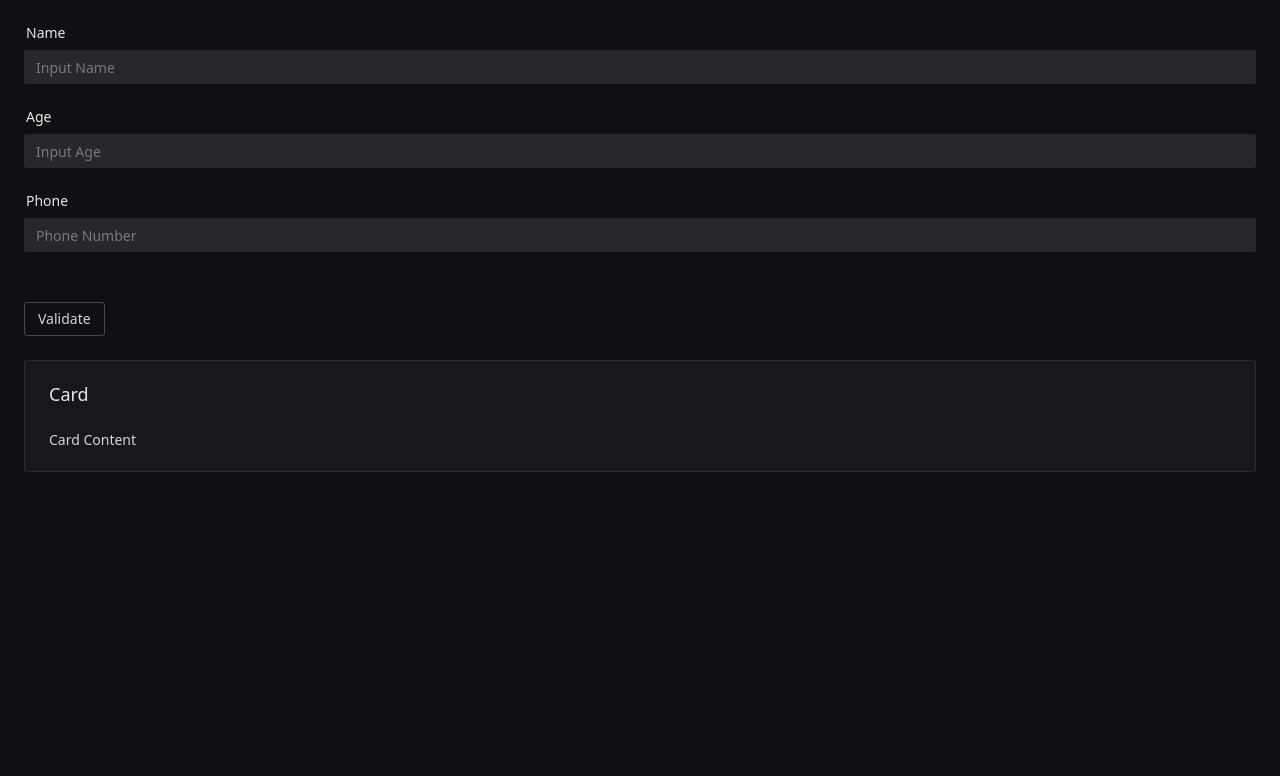
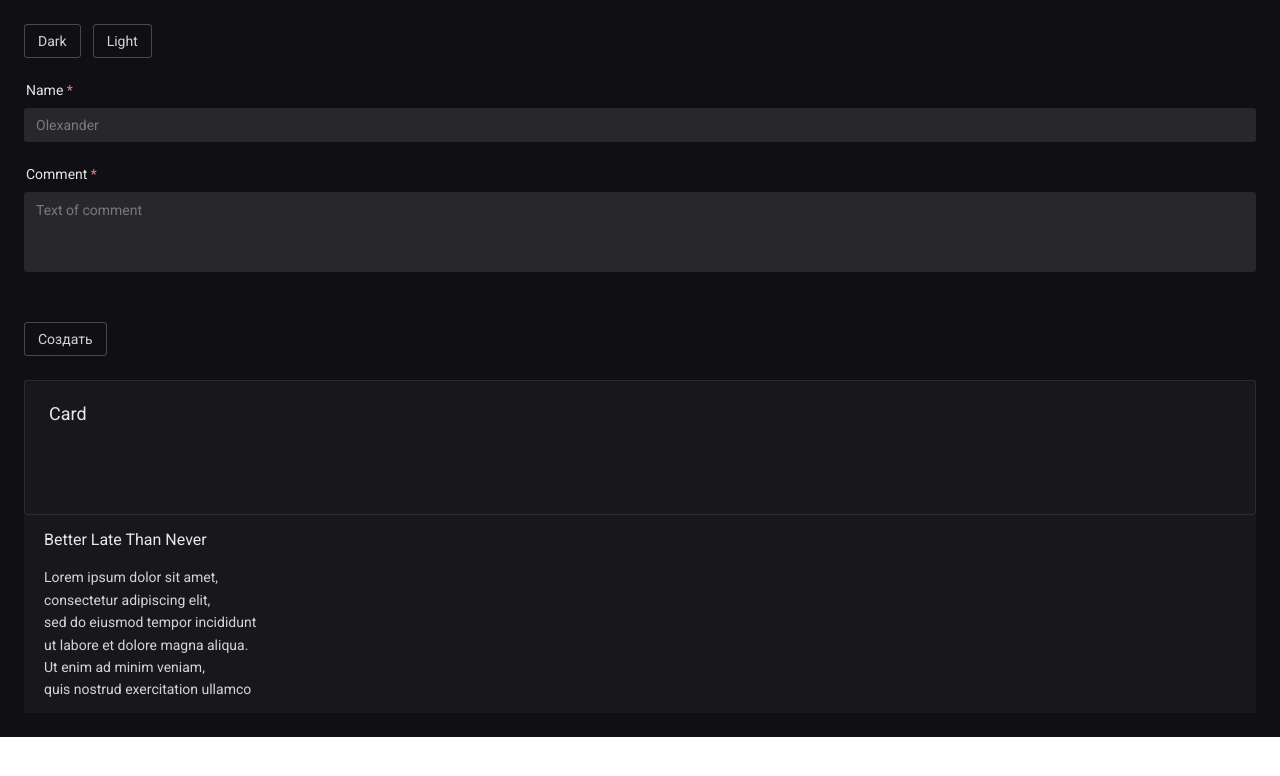
Before and after one commit to slabnevitch/vue3-composition-for-beginers, a Vue app: page / in a window 1280 px wide. Shown: the top 776 px of the page. Built offline with nearby package versions, Linux system fonts and the light colour scheme.

Commit message:
добавил валидацию формы

```diff
--- a/src/App.vue
+++ b/src/App.vue
@@ -1,35 +1,33 @@
 <template>
-  <n-config-provider :theme="darkTheme">
-    <n-layout>
-      <n-layout-content content-style="padding: 24px;">
-      <!--   <n-space>
-          <n-button @click="theme = darkTheme">Dark</n-button>
-          <n-button @click="theme = null">Light</n-button>
-        </n-space> -->
-        <AddRecipe :onAdd="onAdd" />
+  <n-message-provider>
+    <n-config-provider :theme="theme">
+      <n-layout>
+        <n-layout-content content-style="padding: 24px;">
+          <n-space style="padding-bottom: 24px;">
+            <n-button @click="theme = darkTheme">Dark</n-button>
+            <n-button @click="theme = lightTheme">Light</n-button>
+          </n-space>
+          <AddRecipe />
 
-      </n-layout-content>
-    </n-layout>
-    <n-global-style />
+          <RecipeList/>
+        </n-layout-content>
+      </n-layout>
+      <!-- <n-global-style /> -->
+    </n-config-provider>
 
-      <!-- <div class="columns">
-        <RecipeList :recipies="recipies"
-          :setCurrent="setCurrent" />
-        <RecipeDetail :recipe="current"
-          @deleteRecipe="remove" />
-      </div> -->
-
-  </n-config-provider>
+  </n-message-provider>
 
 </template>
 
 <script>
+import {ref} from 'vue';
+
 import AddRecipe from '@/components/AddRecipe'
 import RecipeDetail from '@/components/RecipeDetail'
 import RecipeList from '@/components/RecipeList'
 
-import {useApp} from '@/compositions/app'
-import { darkTheme, NConfigProvider, NGlobalStyle, NSpace, NButton, NLayout, NLayoutHeader, NLayoutContent } from 'naive-ui';
+
+import { darkTheme, lightTheme, NConfigProvider, NGlobalStyle, NSpace, NButton, NLayout, NLayoutHeader, NLayoutContent, NMessageProvider } from 'naive-ui';
 
 export default {
   name: 'app',
@@ -43,13 +41,15 @@ export default {
     NSpace,
     NButton,
     NLayout,
-    NLayoutContent
+    NLayoutContent,
+    NMessageProvider
   },
 
   setup(){
     return{
-      ...useApp(),
-       darkTheme
+      theme: ref(darkTheme),
+      darkTheme,
+      lightTheme
     }
   }
 }
--- a/src/components/AddRecipe.vue
+++ b/src/components/AddRecipe.vue
@@ -3,55 +3,45 @@
 
     <n-form
       ref="formRef"
+      :model="formValue"
+      :rules="rules"
+    >
+      <n-form-item label="Name" path="name">
+        <n-input  v-model:value="formValue.name" placeholder="Olexander" />
+      </n-form-item>
 
-  >
-    <n-form-item label="Name" path="user.name">
-      <n-input  placeholder="Input Name" />
-    </n-form-item>
-    <n-form-item label="Age" path="user.age">
-      <n-input placeholder="Input Age" />
-    </n-form-item>
-    <n-form-item label="Phone" path="phone">
-      <n-input  placeholder="Phone Number" />
+     <n-form-item :span="12" label="Comment" path="text">
+        <n-input
+          placeholder="Text of comment"
+          type="textarea"
+          v-model:value="formValue.text"
+          :autosize="{
+            minRows: 3,
+            maxRows: 10
+          }"
+        />
       </n-form-item>
       <n-form-item>
-      <n-button>
-        Validate
+        <n-button @click="handleValidateClick">
+          Создать
         </n-button>
       </n-form-item>
     </n-form>
-      <!-- <h1>Pizdyk</h1> -->
 
     <n-card title="Card">
-    Card Content
+        <pre>{{ formValue.name }}
+        </pre>
     </n-card>
 
 
 
-    <!-- <form class="form" @submit.prevent="submit">
-      <h1>Добавить рецепт</h1>
-      <div>
-        <div class="input">
-          <input type="text" placeholder="Название рецепта" />
-        </div>
-        <div class="input">
-          <input type="text" placeholder="Описание рецепта" />
-        </div>
-      </div>
 
-      <div class="buttons">
-          <n-button attr-type="submit">Добавить</n-button>
-        <button class="btn" type="submit"></button>
-        <button class="btn secondary" type="button">
-        </button>
-      </div>
-    </form> -->
 </template>
 
 
 <script>
   import {ref, reactive, computed} from 'vue';
-  import { NButton, NCard, NForm, NFormItem, NInput } from 'naive-ui';
+  import { NButton, NCard, NForm, NFormItem, NInput, useMessage, NMessageProvider } from 'naive-ui';
 
 export default{
   components: {
@@ -59,72 +49,49 @@ export default{
        NForm,
       NInput,
        NCard,
-       NFormItem
+       NFormItem,
+       useMessage,
+       NMessageProvider
     },
-  props: {
-    onAdd: {
-      type: Function
+    data(){
+      return{
+        message: useMessage(),
+
+        formValue: {
+          // user:{
+           name: null,
+           text: null
+          // }
+       },
+       rules: {
+        name: {
+          required: true,
+          message: 'Please input your name',
+          trigger: 'blur'
+        },
+        text: {
+          required: true,
+          message: 'Please input your message',
+          trigger: ['input', 'blur']
+        }
+      }
     }
   },
-  setup() {
-    // const formRef = ref(null);
-    // const rPasswordFormItemRef = ref(null);
-    // const message = useMessage();
-    // const modelRef = ref({
-    //   age: null,
-    //   password: null,
-    //   reenteredPassword: null
-    // });
-    // function validatePasswordStartWith(rule, value) {
-    //   return !!modelRef.value.password && modelRef.value.password.startsWith(value) && modelRef.value.password.length >= value.length;
-    // }
-    // function validatePasswordSame(rule, value) {
-    //   return value === modelRef.value.password;
-    // }
-    // const rules = {
-    //   age: [
-    //     {
-    //       required: true,
-    //       validator(rule, value) {
-    //         if (!value) {
-    //           return new Error("Age is required");
-    //         } else if (!/^\d*$/.test(value)) {
-    //           return new Error("Age should be an integer");
-    //         } else if (Number(value) < 18) {
-    //           return new Error("Age should be above 18");
-    //         }
-    //         return true;
-    //       },
-    //       trigger: ["input", "blur"]
-    //     }
-    //   ],
-    //   password: [
-    //     {
-    //       required: true,
-    //       message: "Password is required"
-    //     }
-    //   ],
-    //   reenteredPassword: [
-    //     {
-    //       required: true,
-    //       message: "Re-entered password is required",
-    //       trigger: ["input", "blur"]
-    //     },
-    //     {
-    //       validator: validatePasswordStartWith,
-    //       message: "Password is not same as re-entered password!",
-    //       trigger: "input"
-    //     },
-    //     {
-    //       validator: validatePasswordSame,
-    //       message: "Password is not same as re-entered password!",
-    //       trigger: ["blur", "password-input"]
-    //     }
-    //   ]
-    // };
-    return {
 
-    };
+  methods: {
+    handleValidateClick (e) {
+      e.preventDefault();
+        console.log(this.formValue.name)
+
+      this.$refs.formRef.validate((errors) => {
+        if (!errors) {
+          this.message.success('Valid');
+        } else {
+          console.log(errors);
+          this.message.error('Invalid');
+        }
+      })
+    }
   }
 };
 </script>
--- a/src/components/RecipeList.vue
+++ b/src/components/RecipeList.vue
@@ -1,34 +1,42 @@
 <template>
-  <div class="list">
-    <div v-if="recipies.length">
-      <div class="card"
-        v-for="recipie in recipies" :key="recipie.id"
-        @click="clickRecipie(recipie.id)">
-        <h2 class="card-title">{{recipie.title}}</h2>
-      </div>
-    </div>
-
-    <p v-else class="center">Нет рецептов. Добавьте первый</p>
-  </div>
+ <n-list hoverable clickable>
+    <n-list-item>
+      <n-thing title="Better Late Than Never" content-style="margin-top: 10px;">
+        Lorem ipsum dolor sit amet,<br>
+        consectetur adipiscing elit,<br>
+        sed do eiusmod tempor incididunt<br>
+        ut labore et dolore magna aliqua.<br>
+        Ut enim ad minim veniam,<br>
+        quis nostrud exercitation ullamco
+      </n-thing>
+    </n-list-item>
+  </n-list>
 </template>
 
 <script>
+  import { NSpace, NList, NListItem, NThing } from 'naive-ui';
 export default {
-  props: {
-    recipies: {
-      type: Array,
-      default: () => []
-    },
-    setCurrent: {
-      type: Function
-    }
-  },
-  methods: {
-    clickRecipie(id){
-      console.log(id)
-      this.setCurrent(id)
-    }
+  components: {
+    NSpace,
+    NList,
+    NListItem,
+    NThing
   }
+  // props: {
+  //   recipies: {
+  //     type: Array,
+  //     default: () => []
+  //   },
+  //   setCurrent: {
+  //     type: Function
+  //   }
+  // },
+//   methods: {
+//     clickRecipie(id){
+//       console.log(id)
+//       this.setCurrent(id)
+//     }
+//   }
 }
 </script>
 
```
Lines whose indentation alone changed are shown as unchanged.
